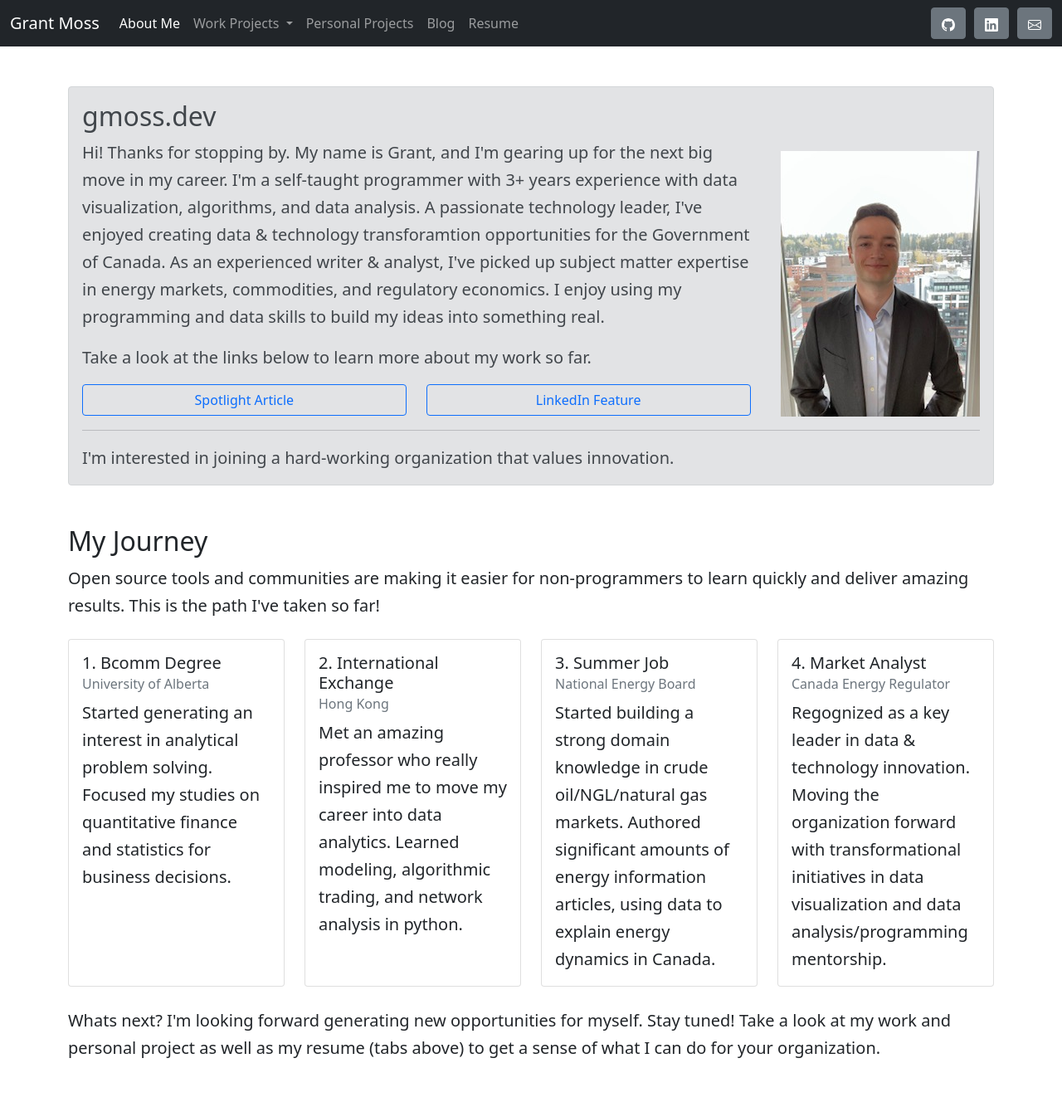
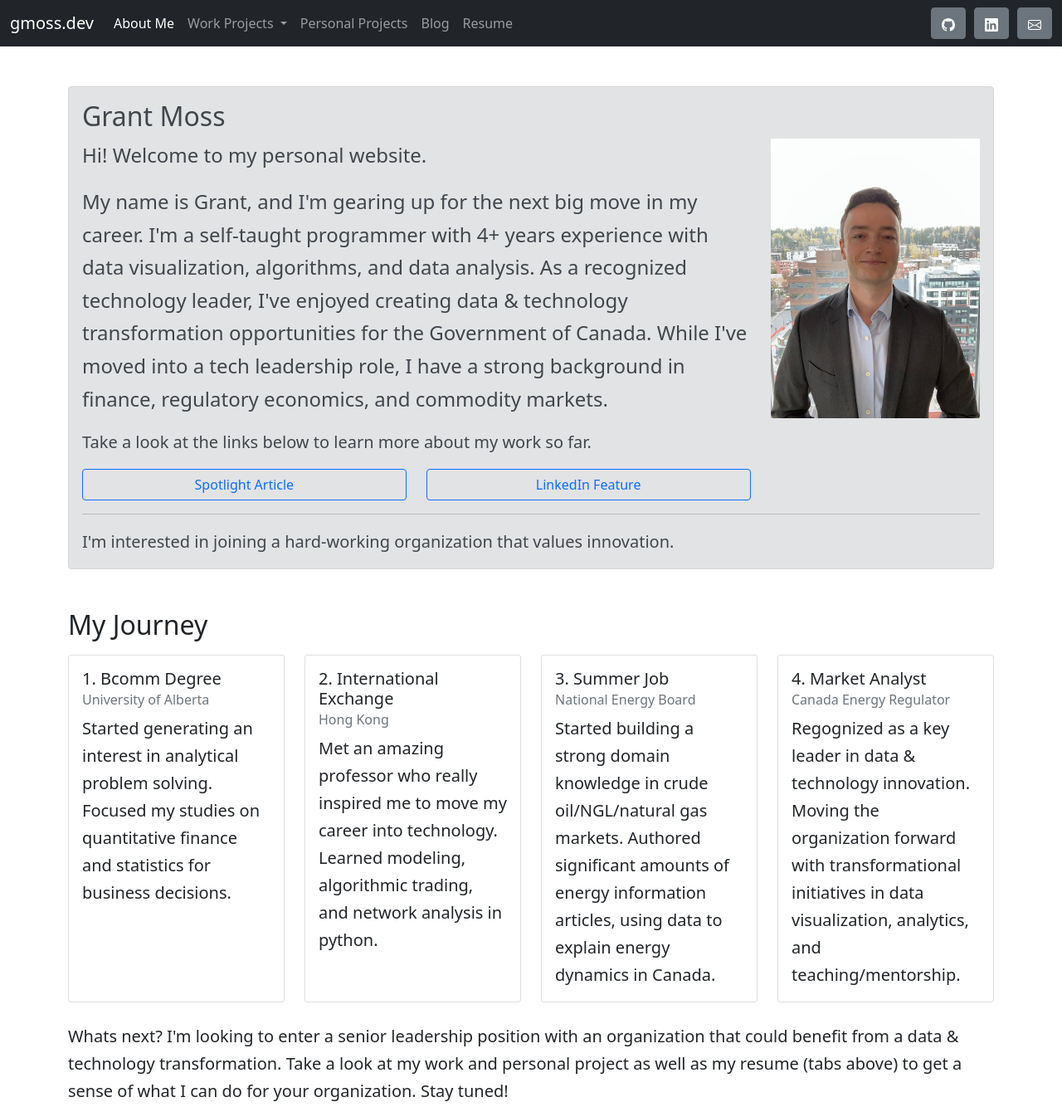
Before and after one commit to mbradds/me.dev, a website built with webpack: page src/index.hbs in a window 1280 px wide. Shown: the whole page at 83% size. Before the commit the page ends 1295 px from the top, so only its background shows below. Built offline with nearby package versions, Linux system fonts and the light colour scheme.

Commit message:
added better image, html5 test, favicon and content improvements

```diff
--- a/package.json
+++ b/package.json
@@ -10,7 +10,7 @@
   },
   "main": "index.js",
   "scripts": {
-    "test": "echo \"Error: no test specified\" && exit 1",
+    "test-html5": "node test/html5.js",
     "build": "webpack --config webpack.prod.js",
     "start": "node server.js",
     "dev": "webpack serve --config webpack.dev.js"
@@ -35,6 +35,7 @@
     "eslint-config-prettier": "^8.3.0",
     "handlebars": "^4.7.7",
     "handlebars-loader": "^1.7.1",
+    "html-validate": "^6.1.4",
     "html-webpack-plugin": "^5.5.0",
     "mini-css-extract-plugin": "^2.4.5",
     "style-loader": "^3.3.1",
--- /dev/null
+++ b/src/assets/favicon_io/about.txt
@@ -0,0 +1,6 @@
+This favicon was generated using the following font:
+
+- Font Title: Dekko
+- Font Author: Copyright (c) 2000, Modular Infotech, Pune, INDIA. Copyright (c) 2014, Sorkin Type Co, Boston, MA, USA (www.sorkintype.com)
+- Font Source: http://fonts.gstatic.com/s/dekko/v9/46khlb_wWjfSrttFR0vsfl1B.ttf
+- Font License: SIL Open Font License, 1.1 (http://scripts.sil.org/OFL))
--- a/src/components/about.hbs
+++ b/src/components/about.hbs
@@ -2,24 +2,26 @@
   <div class="row justify-content-md-center mt-5">
     <div class="col">
       <div class="alert alert-secondary" role="alert">
-        <h2 class="alert-heading">gmoss.dev</h2>
+        <h2 class="alert-heading">Grant Moss</h2>
         <div class="row">
-          <div class="col-sm-12 col-lg-8 col-xl-9">
-            <p class="lead">Hi! Thanks for stopping by. My name is Grant, and
-              I'm gearing up for the next big move in my career. I'm a
-              self-taught programmer with 3+ years experience with data
-              visualization, algorithms, and data analysis. A passionate
-              technology leader, I've enjoyed creating data & technology
-              transforamtion opportunities for the Government of Canada. As an
-              experienced writer & analyst, I've picked up subject matter
-              expertise in energy markets, commodities, and regulatory
-              economics. I enjoy using my programming and data skills to build
-              my ideas into something real.
+          <div
+            class="d-flex align-items-start flex-column col-sm-12 col-lg-8 col-xl-9"
+          >
+            <p class="lead fs-4">Hi! Welcome to my personal website.</p>
+            <p class="lead fs-4">My name is Grant, and I'm gearing up for the
+              next big move in my career. I'm a self-taught programmer with 4+
+              years experience with data visualization, algorithms, and data
+              analysis. As a recognized technology leader, I've enjoyed creating
+              data &amp; technology transformation opportunities for the
+              Government of Canada. While I've moved into a tech leadership
+              role, I have a strong background in finance, regulatory economics,
+              and commodity markets.
             </p>
-            <p>
-              Take a look at the links below to learn more about my work so far.
-            </p>
-            <div class="row">
+            <div class="row mt-auto position-bottom">
+              <p>
+                Take a look at the links below to learn more about my work so
+                far.
+              </p>
               <div class="col-6"><button
                   type="button"
                   onclick="location.href='https://www.cer-rec.gc.ca/en/about/news-room/whats-new/2021/spotlight-grant-moss-market-analyst-and-software-developer.html';"
@@ -36,7 +38,9 @@
             <img
               id="headshot"
               class="img-fluid"
-              src="./assets/IMG_0793.jpg"
+              width="480"
+              height="640"
+              src="./assets/IMG_0724.jpg"
               alt="grant moss headshot"
             />
           </div>
@@ -46,9 +50,9 @@
           that values innovation.</p>
       </div>
       <h2 class="mt-5">My Journey</h2>
-      <p>Open source tools and communities are making it easier for
+      {{! <p>Open source tools and communities are making it easier for
         non-programmers to learn quickly and deliver amazing results. This is
-        the path I've taken so far!</p>
+        the path I've taken so far!</p> }}
     </div>
   </div>
   <div class="row justify-content-between mt-2">
@@ -69,7 +73,7 @@
           <h5 class="card-title">2. International Exchange</h5>
           <h6 class="card-subtitle mb-2 text-muted">Hong Kong</h6>
           <p class="card-text">Met an amazing professor who really inspired me
-            to move my career into data analytics. Learned modeling, algorithmic
+            to move my career into technology. Learned modeling, algorithmic
             trading, and network analysis in python.</p>
         </div>
       </div>
@@ -91,20 +95,21 @@
         <div class="card-body">
           <h5 class="card-title">4. Market Analyst</h5>
           <h6 class="card-subtitle mb-2 text-muted">Canada Energy Regulator</h6>
-          <p class="card-text">Regognized as a key leader in data & technology
-            innovation. Moving the organization forward with transformational
-            initiatives in data visualization and data analysis/programming
-            mentorship.</p>
+          <p class="card-text">Regognized as a key leader in data &amp;
+            technology innovation. Moving the organization forward with
+            transformational initiatives in data visualization, analytics, and
+            teaching/mentorship.</p>
         </div>
       </div>
     </div>
   </div>
-  <div class="row justify-content-between mt-4">
+  <div class="row justify-content-between mt-4 mb-4">
     <div class="col">
-      <p>Whats next? I'm looking forward generating new opportunities for
-        myself. Stay tuned! Take a look at my work and personal project as well
-        as my resume (tabs above) to get a sense of what I can do for your
-        organization.</p>
+      <p>Whats next? I'm looking to enter a senior leadership position with an
+        organization that could benefit from a data &amp; technology
+        transformation. Take a look at my work and personal project as well as
+        my resume (tabs above) to get a sense of what I can do for your
+        organization. Stay tuned!</p>
     </div>
   </div>
 </div>
--- a/src/components/head.hbs
+++ b/src/components/head.hbs
@@ -1,4 +1,25 @@
 <meta charset="UTF-8" />
 <meta http-equiv="X-UA-Compatible" content="IE=edge" />
 <meta name="viewport" content="width=device-width, initial-scale=1.0" />
+<meta
+  name="description"
+  content="Personal website. Grant Moss Calgary Alberta Canada"
+/>
+<link
+  rel="apple-touch-icon"
+  sizes="180x180"
+  href="/assets/favicon_io/apple-touch-icon.png"
+/>
+<link
+  rel="icon"
+  type="image/png"
+  sizes="32x32"
+  href="/assets/favicon_io/favicon-32x32.png"
+/>
+<link
+  rel="icon"
+  type="image/png"
+  sizes="16x16"
+  href="/assets/favicon_io/favicon-16x16.png"
+/>
 <title>Grant Moss</title>
--- a/src/css/main.css
+++ b/src/css/main.css
@@ -1,5 +1,9 @@
 @import url("bootstrap/dist/css/bootstrap.min.css");
 @import url("responsive.css");
+
+/* #headshot {
+  max-height: 400px;
+} */
 
 .section-hide {
   display: none;
@@ -12,6 +16,10 @@
 p {
   font-size: 20px !important;
   line-height: 1.65em !important;
+}
+
+.nav-button-space {
+  margin-right: 10px;
 }
 
 .articles-list p {
@@ -33,7 +41,6 @@ p {
   margin-left: 3px;
 }
 
-
 .feature-btn {
   width: 100%;
   height: 100%;
--- a/src/css/responsive.css
+++ b/src/css/responsive.css
@@ -44,6 +44,7 @@ responsive style options
       } */
   #headshot {
     float: right;
+    margin-top: 0px;
   }
 }
 /* extra large screens */
--- a/src/data/personalCode.json
+++ b/src/data/personalCode.json
@@ -7,10 +7,23 @@
     ],
     "role": "This website!",
     "text": [
-      "A great project to work on in my downtime. I've enjoyed taking a deeper dive into bootstrap, and coming up with some cool design components. I hope to have this on my custom domain soon!"
+      "Bootstrap 5 front end, created with node.js, hosted on Azure static websites."
     ],
     "languages": ["Handlebars", "JavaScript", "CSS"],
     "frameworks": "Bootstrap 5"
+  },
+  {
+    "title": "datestone",
+    "links": [
+      ["GitHub Repository", "https://github.com/mbradds/datestone"],
+      ["NPM", "https://www.npmjs.com/package/datestone"]
+    ],
+    "role": "npm i datestone",
+    "text": [
+      "Inspired by my work with large time-series datasets, I created this package to massively reduce the network transfer size associated with with visualizing huge datasets client side. By taking advantage of predictable time intervals, datestone dynamically adds a date column at run time, helping to cut down the size of a dataset by over 50%."
+    ],
+    "languages": ["TypeScript"],
+    "frameworks": ""
   },
   {
     "title": "highseries",
@@ -24,18 +37,5 @@
     ],
     "languages": ["JavaScript"],
     "frameworks": ""
-  },
-  {
-    "title": "datestone",
-    "links": [
-      ["GitHub Repository", "https://github.com/mbradds/datestone"],
-      ["NPM", "https://www.npmjs.com/package/datestone"]
-    ],
-    "role": "npm i datestone",
-    "text": [
-      "Inspired by my work with large time-series datasets, I created this package to massively reduce the network transfer size associated with with visualizing huge datasets client side. By taking advantage of predictable time intervals, datestone dynamically adds a date column at run time, helping to cut down the size of a dataset by over 50%."
-    ],
-    "languages": ["TypeScript"],
-    "frameworks": ""
   }
 ]
--- a/src/index.hbs
+++ b/src/index.hbs
@@ -6,7 +6,7 @@
   <body>
     <nav class="navbar navbar-expand-lg navbar-dark bg-dark">
       <div class="container-fluid">
-        <a class="navbar-brand" id="main-tab">Grant Moss</a>
+        <a class="navbar-brand" id="main-tab">gmoss.dev</a>
         <button
           class="navbar-toggler"
           type="button"
@@ -56,7 +56,7 @@
                     id="work-software-tab"
                     href="#work-software"
                     onclick="openTab(event, 'work-software')"
-                    >Software & Data</a
+                    >Software &amp; Data</a
                   >
                 </li>
               </ul>
@@ -82,7 +82,7 @@
             <li class="nav-item">
               <a
                 class="nav-link"
-                id="blog-tab"
+                id="resume-tab"
                 href="#resume"
                 onclick="openTab(event, 'resume')"
                 >Resume</a
@@ -90,10 +90,11 @@
             </li>
           </ul>
         </div>
+        {{!-- start buttons to right of nav --}}
+        <div class="d-flex">
         <button
           type="button"
-          class="btn btn-secondary"
-          style="margin-right: 10px"
+          class="btn btn-secondary nav-button-space"
           onclick=" window.open('https://github.com/mbradds','_blank')"
         >
           <svg
@@ -111,8 +112,7 @@
         </button>
         <button
           type="button"
-          class="btn btn-secondary"
-          style="margin-right: 10px"
+          class="btn btn-secondary nav-button-space"
           onclick=" window.open('https://www.linkedin.com/in/grant-m-a9290391/','_blank')"
         >
           <svg
@@ -146,6 +146,7 @@
             ></path>
           </svg>
         </button>
+        </div>
       </div>
     </nav>
     <div class="section section-show" id="about">
--- a/webpack.common.js
+++ b/webpack.common.js
@@ -33,15 +33,7 @@ export default {
       chunks: [`index`],
       chunksSortMode: "auto",
       template: "src/index.hbs",
-      minify: {
-        collapseWhitespace: true,
-        keepClosingSlash: false,
-        removeComments: false,
-        removeRedundantAttributes: false,
-        removeScriptTypeAttributes: false,
-        removeStyleLinkTypeAttributes: false,
-        useShortDoctype: false,
-      },
+      minify: false,
     }),
   ],
 
```
Also changed, not shown: test/html5.js (added, +24 -0 lines), src/assets/IMG_0724.jpg (added), src/assets/favicon_io/android-chrome-192x192.png (added), src/assets/favicon_io/android-chrome-512x512.png (added), src/assets/favicon_io/apple-touch-icon.png (added), src/assets/favicon_io/favicon-16x16.png (added), src/assets/favicon_io/favicon-32x32.png (added), src/assets/favicon_io/favicon.ico (added), src/assets/favicon_io/site.webmanifest (added), 1 other file.
